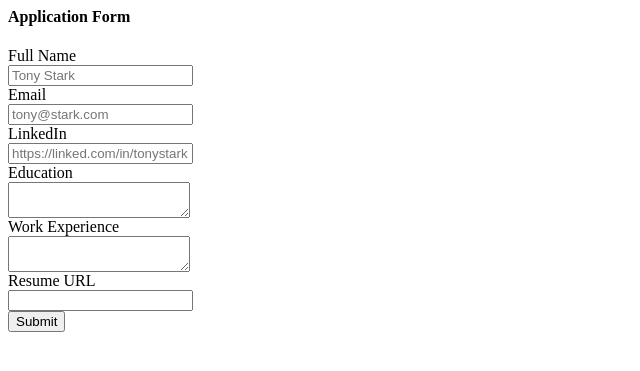
After one commit to Dipanshu-04/careers-website, a Flask app: template templates/application_form.html in a window 1280 px wide. The commit adds this page. Shown: the top 371 px of the page, without its empty margins (0-640 px from the left). Run offline with Flask 3, Linux system fonts and the light colour scheme; the template is opened without the code that fills it, so the values that code supplies are empty.

Commit message:
Added multiple improvements

```diff
--- a/app.py
+++ b/app.py
@@ -1,5 +1,6 @@
 from flask import Flask, json, render_template, jsonify
-from database import load_jobs_from_db,  load_job_from_db
+from database import load_jobs_from_db,  load_job_from_db, add_application_to_db
+
 app = Flask(__name__)
 
 @app.route('/')
@@ -20,6 +21,13 @@ def show_job(id):
         return "Error 404, Not Found", 404
     return render_template('jobpage.html', job=job)
 
+@app.route("/job/<id>/apply", methods=['post'])
+def apply_to_job(id):
+    data = request.form
+    job = load_job_from_db(id)
+    add_application_to_db(id, data)
+    return render_template('application_submitted.html', application=data, job=job)
+
 
 if __name__ == "__main__":
     app.run(host='0.0.0.0', debug=True)
--- /dev/null
+++ b/templates/application_form.html
@@ -0,0 +1,34 @@
+<h4>Application Form</h4>
+<form action="/job/{{job['id']}}/apply" method="post">
+  <div class="mb-2">
+  <label>Full Name</label><br>
+  <input type="text" required name="full_name" placeholder="Tony Stark">
+  </div>
+
+  <div class="mb-2">
+  <label>Email</label><br>
+  <input type="email" required name="email" placeholder="tony@stark.com">
+  </div>
+
+  <div class="mb-2">
+  <label>LinkedIn </label><br>
+  <input type="url" name="linkedin_url" placeholder="https://linked.com/in/tonystark">
+  </div>
+
+  <div class="mb-2">
+    <label>Education</label><br>
+    <textarea name="education"></textarea>
+  </div>
+
+  <div class="mb-2" >
+    <label>Work Experience</label><br>
+    <textarea name="work_experience"></textarea>
+  </div>
+
+  <div class="mb-2">
+  <label>Resume URL</label><br>
+  <input type="url" name="resume_url">
+  </div>
+
+  <input type="submit">
+</form>
--- a/templates/bootstrap.html
+++ b/templates/bootstrap.html
@@ -1,3 +1,6 @@
 <meta charset="utf-8">
 <meta name="viewport" content="width=device-width, initial-scale=1">
 <link href="https://cdn.jsdelivr.net/npm/bootstrap@5.3.3/dist/css/bootstrap.min.css" rel="stylesheet" integrity="sha384-QWTKZyjpPEjISv5WaRU9OFeRpok6YctnYmDr5pNlyT2bRjXh0JMhjY6hW+ALEwIH" crossorigin="anonymous">
+
+<script src="https://cdn.jsdelivr.net/npm/@popperjs/core@2.11.8/dist/umd/popper.min.js" integrity="sha384-I7E8VVD/ismYTF4hNIPjVp/Zjvgyol6VFvRkX/vR+Vc4jQkC+hVqc2pM8ODewa9r" crossorigin="anonymous"></script>
+<script src="https://cdn.jsdelivr.net/npm/bootstrap@5.3.3/dist/js/bootstrap.min.js" integrity="sha384-0pUGZvbkm6XF6gxjEnlmuGrJXVbNuzT9qBBavbLwCsOGabYfZo0T0to5eqruptLy" crossorigin="anonymous"></script>
--- a/templates/jobpage.html
+++ b/templates/jobpage.html
@@ -11,7 +11,7 @@
       <h1 class="text-center mt-2 mb-4">
         Dynamo Careers
       </h1>
-      <h3 class="mb-2">{{job[0].title}}</h3>
+      <h3 class="mb-2 ">{{job[0].title}}</h3>
       <p class="mt-0">{{job[0].location}}</p>
       <h4>Responsibilities</h4>
       <ul>
@@ -27,7 +27,10 @@
       </ol>
       <h4>Salary</h4>
       <p>{{job[0].currency}}{{job[0].salary}}</p>
+
+      {% include 'application_form.html' %}
     </div>
+
     {% include 'footer.html' %}
   </body>
   <script>
--- a/templates/navbar.html
+++ b/templates/navbar.html
@@ -9,7 +9,7 @@
 </style>
 <nav class="navbar navbar-expand-lg navbar-light fixed-top navbar-scroll">
   <div class="container-fluid">
-    <a class="navbar-brand" href="/#"><b>Dynamo</b></a>
+    <a class="navbar-brand" href="#"><b>Dynamo</b></a>
     <button class="navbar-toggler" type="button" data-bs-toggle="collapse" data-bs-target="#navbarTogglerDemo02" aria-controls="navbarTogglerDemo02" aria-expanded="false" aria-label="Toggle navigation">
       <span class="navbar-toggler-icon"></span>
     </button>
```
Also changed, not shown: database.py (+12 -0 lines), templates/application_submitted.html (added, +38 -0 lines), templates/home.html (+6 -1 lines).
